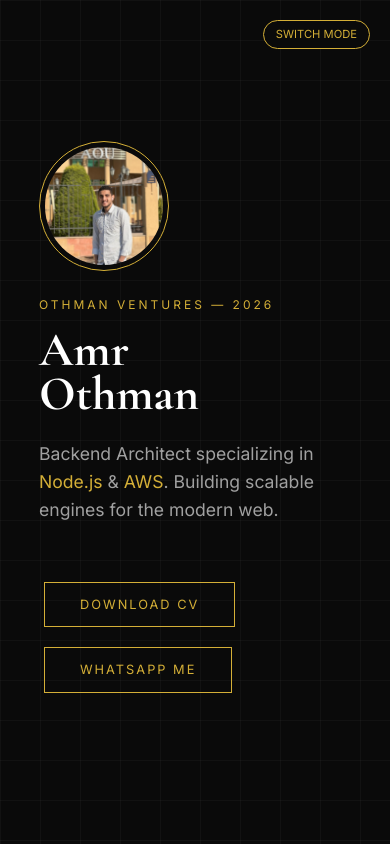
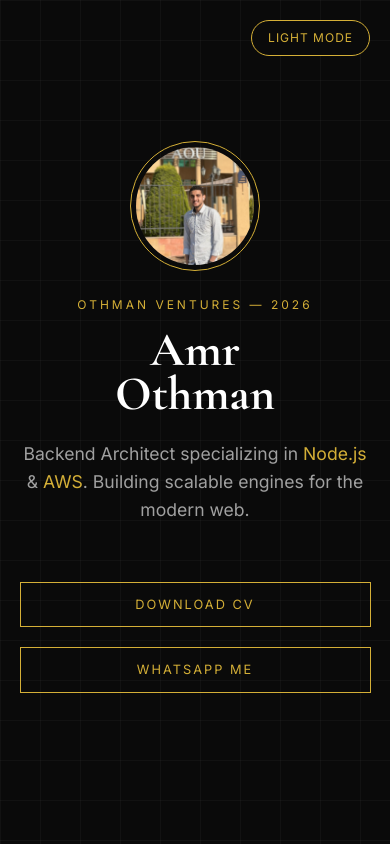
Before and after one commit to 0xAmr5/My-elite-portfolio, a plain HTML site: page index.html in a window 390 px wide. Shown: the top 844 px of the page. Drawn offline with nearby package versions, Linux system fonts and the light colour scheme.

Commit message:
Add files via upload

```diff
--- a/index.html
+++ b/index.html
@@ -37,18 +37,25 @@
             overflow-x: hidden;
         }
 
-        /* Mode Toggle */
+        /* Mode Toggle - Modified to be sleeker */
         #mode-toggle {
             position: fixed; top: 20px; right: 20px; z-index: 1000;
             background: var(--bg); border: 1px solid var(--accent);
-            color: var(--accent); padding: 5px 12px; border-radius: 50px;
-            font-size: 0.7rem; text-transform: uppercase; cursor: pointer;
+            color: var(--accent); padding: 8px 16px; border-radius: 50px;
+            font-size: 0.75rem; text-transform: uppercase; cursor: pointer;
+            letter-spacing: 1px; transition: 0.3s;
+        }
+        #mode-toggle:hover { background: var(--accent); color: #000; }
+
+        /* Hero - Responsive Fix */
+        .hero {
+            min-height: 100vh; display: flex; flex-direction: column;
+            justify-content: center; padding: 80px 10%;
         }
 
-        /* Hero */
-        .hero {
-            min-height: 100vh; display: flex; flex-direction: column;
-            justify-content: center; padding: 60px 10%;
+        @media (max-width: 768px) {
+            .hero { padding: 100px 5%; align-items: center; text-align: center; }
+            .btn-luxury { width: 100%; margin: 10px 0 !important; }
         }
 
         .profile-wrap {
@@ -91,26 +98,32 @@
             box-shadow: 0 0 10px var(--accent);
         }
 
+        /* Grid fixes for Mobile */
+        @media (max-width: 991px) {
+            .col-lg-5, .col-lg-7 { width: 100% !important; }
+            .col-lg-5 { margin-bottom: 30px; }
+        }
+
         footer { padding: 60px 10%; border-top: 1px solid var(--grid-color); }
-        .social-link { color: var(--accent); text-decoration: none; font-weight: 600; font-size: 0.85rem; }
+        .social-link { color: var(--accent); text-decoration: none; font-weight: 600; font-size: 0.85rem; margin: 0 10px; }
     </style>
 </head>
 <body>
 
-    <button id="mode-toggle">Switch Mode</button>
+    <button id="mode-toggle">Light Mode</button>
 
     <section class="hero">
-        <div class="profile-wrap">
+        <div class="profile-wrap" data-aos="fade-down">
             <img src="profile.jpg" alt="Amr Othman">
         </div>
-        <div style="font-size: 0.75rem; letter-spacing: 3px; color: var(--accent); text-transform: uppercase; margin-bottom: 15px;">
+        <div style="font-size: 0.75rem; letter-spacing: 3px; color: var(--accent); text-transform: uppercase; margin-bottom: 15px;" data-aos="fade-right">
             Othman Ventures — 2026
         </div>
-        <h1>Amr<br>Othman</h1>
-        <p class="text-dim mt-4 mb-5" style="max-width: 550px; font-size: 1.1rem; line-height: 1.6;">
+        <h1 data-aos="fade-up">Amr<br>Othman</h1>
+        <p class="text-dim mt-4 mb-5" style="max-width: 550px; font-size: 1.1rem; line-height: 1.6;" data-aos="fade-up">
             Backend Architect specializing in <span class="highlight">Node.js</span> & <span class="highlight">AWS</span>. Building scalable engines for the modern web.
         </p>
-        <div>
+        <div data-aos="fade-up">
             <a href="CV.pdf" download class="btn-luxury">Download CV</a>
             <a href="https://wa.me/201018622861" target="_blank" class="btn-luxury">WhatsApp Me</a>
         </div>
@@ -118,7 +131,7 @@
 
     <section class="container py-5">
         <h2 style="font-family: 'Cormorant Garamond'; font-size: 3rem;" class="mb-5" data-aos="fade-up">Selected <span class="highlight">Works</span></h2>
-        <div class="row g-4">
+        <div class="row g-4 text-start">
             <div class="col-md-6" data-aos="fade-up" data-aos-delay="100">
                 <div class="glass-card h-100">
                     <h4 class="mb-3">Saraha Backend API</h4>
@@ -137,8 +150,8 @@
     </section>
 
     <section class="container py-5 my-5">
-        <div class="row g-4 align-items-stretch">
-            <div class="col-lg-5" data-aos="fade-right" data-aos-offset="200">
+        <div class="row g-4 align-items-stretch text-start">
+            <div class="col-lg-5" data-aos="fade-right">
                 <h2 style="font-family: 'Cormorant Garamond'; font-size: 2.8rem;" class="mb-4 text-uppercase">Technical <span class="highlight">Arsenal</span></h2>
                 <div class="glass-card mb-3 p-3 border-start border-warning border-3" style="background: rgba(255,255,255,0.01);">
                     <h6 class="highlight mb-1" style="font-size: 0.85rem;">Core Systems</h6>
@@ -149,7 +162,7 @@
                     <p class="small text-secondary mb-0">AWS (EC2/S3), Git/GitHub & CI/CD Workflows.</p>
                 </div>
             </div>
-            <div class="col-lg-7" data-aos="fade-left" data-aos-offset="200">
+            <div class="col-lg-7" data-aos="fade-left">
                 <div class="glass-card h-100">
                     <h5 class="mb-4 highlight" style="font-family: 'Cormorant Garamond'; letter-spacing: 2px;">Proficiency Levels</h5>
 
@@ -174,9 +187,9 @@
         </div>
     </section>
 
-    <footer class="text-center" data-aos="zoom-in" data-aos-offset="100">
+    <footer class="text-center" data-aos="zoom-in">
         <h4 style="font-family: 'Cormorant Garamond'; font-size: 2rem;" class="mb-4">Let's build something <span class="highlight">Invincible</span>.</h4>
-        <div class="d-flex justify-content-center gap-4 mb-5">
+        <div class="d-flex justify-content-center flex-wrap gap-2 mb-5">
             <a href="https://www.linkedin.com/in/0xamrothman5/" target="_blank" class="social-link">LINKEDIN</a>
             <a href="https://github.com/0xAmr5" target="_blank" class="social-link">GITHUB</a>
             <a href="mailto:amrothman154@gmail.com" class="social-link">EMAIL</a>
@@ -186,27 +199,33 @@
 
     <script src="https://unpkg.com/aos@2.3.1/dist/aos.js"></script>
     <script>
-        // AOS Configuration - تظبيط إعدادات الحركة لتكون ناعمة وبطيئة
         AOS.init({
-            duration: 1200, // مدة الحركة (ميلي ثانية) - جعلناها بطيئة للفخامة
-            once: false,    // هل تحدث الحركة مرة واحدة فقط؟ (اجعلها false لتعمل كلما نزلت وطلعت)
-            mirror: false,  // هل تحدث الحركة عند الصعود للأعلى أيضاً؟ (اجعلها false عشان ما تضايقش المستخدم)
-            offset: 150,    // متى تبدأ الحركة (بكسل من أسفل الشاشة)
-            easing: 'ease-out-cubic' // نوع الحركة (ناعمة في النهاية)
+            duration: 1200,
+            once: false,
+            offset: 100,
+            easing: 'ease-out-cubic'
         });
 
-        // Dark Mode Logic
         const toggleBtn = document.getElementById('mode-toggle');
+
+        // Function to update button text
+        function updateBtnText() {
+            const isLight = document.body.classList.contains('light-mode');
+            toggleBtn.innerText = isLight ? 'Dark Mode' : 'Light Mode';
+        }
+
         toggleBtn.addEventListener('click', () => {
             document.body.classList.toggle('light-mode');
             const isLight = document.body.classList.contains('light-mode');
             localStorage.setItem('theme', isLight ? 'light' : 'dark');
-            toggleBtn.innerText = isLight ? 'Dark Mode' : 'Light Mode';
+            updateBtnText();
         });
+
+        // Initialize theme and button
         if(localStorage.getItem('theme') === 'light') {
             document.body.classList.add('light-mode');
-            toggleBtn.innerText = 'Dark Mode';
         }
+        updateBtnText();
     </script>
 </body>
 </html>
```
